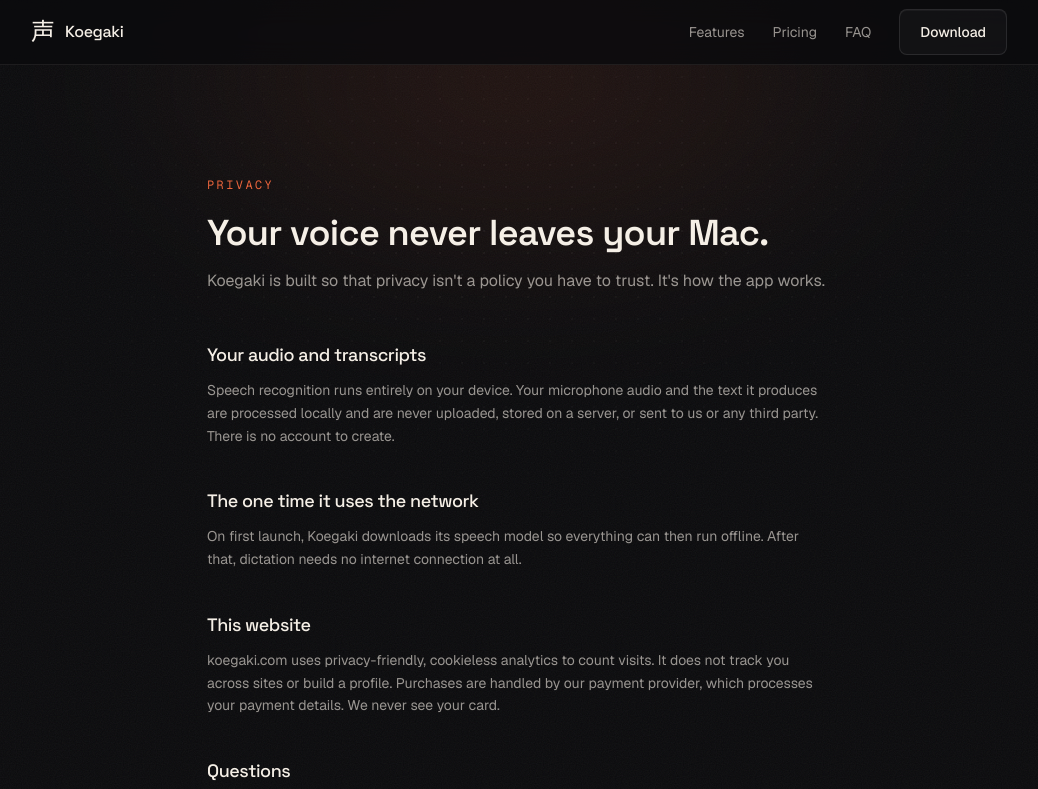
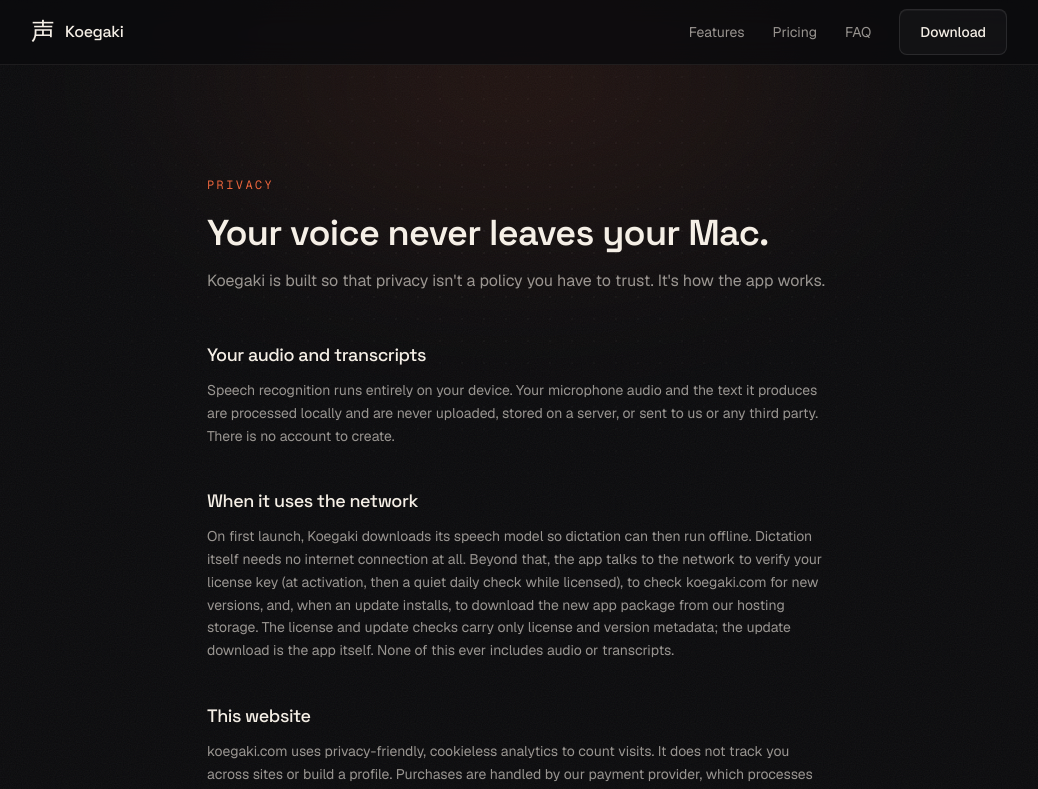
Before and after one commit to vishutdhar/koegaki-web, a Next.js app: page /privacy in a window 1280 px wide. Shown: the top 789 px of the page, without its empty margins (121-1159 px from the left). Built offline with nearby package versions, Linux system fonts and the light colour scheme; no server answers.

Commit message:
State license checks and update checks on the privacy page (#12)
* State license checks and update checks on the privacy page

* Disclose the update package download path

```diff
--- a/app/privacy/page.tsx
+++ b/app/privacy/page.tsx
@@ -37,11 +37,17 @@
 
             <section>
               <h2 className="font-display text-lg font-medium tracking-tight">
-                The one time it uses the network
+                When it uses the network
               </h2>
               <p className="mt-2.5 text-sm leading-relaxed text-muted">
-                On first launch, {SITE.name} downloads its speech model so everything can then
-                run offline. After that, dictation needs no internet connection at all.
+                On first launch, {SITE.name} downloads its speech model so dictation can then
+                run offline. Dictation itself needs no internet connection at all. Beyond that,
+                the app talks to the network to verify your license key (at activation, then a
+                quiet daily check while licensed), to check koegaki.com for new versions, and,
+                when an update installs, to download the new app package from our hosting
+                storage. The license and update checks carry only license and version
+                metadata; the update download is the app itself. None of this ever includes
+                audio or transcripts.
               </p>
             </section>
 
```
